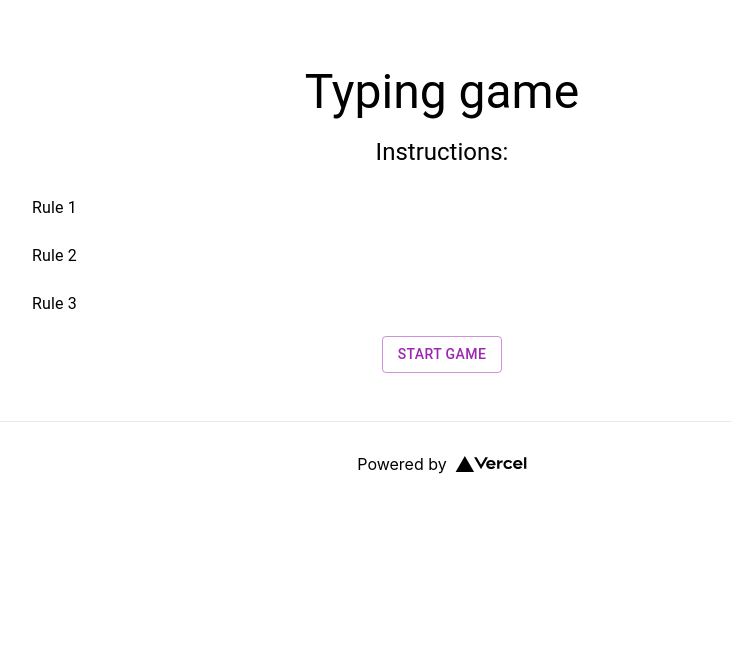
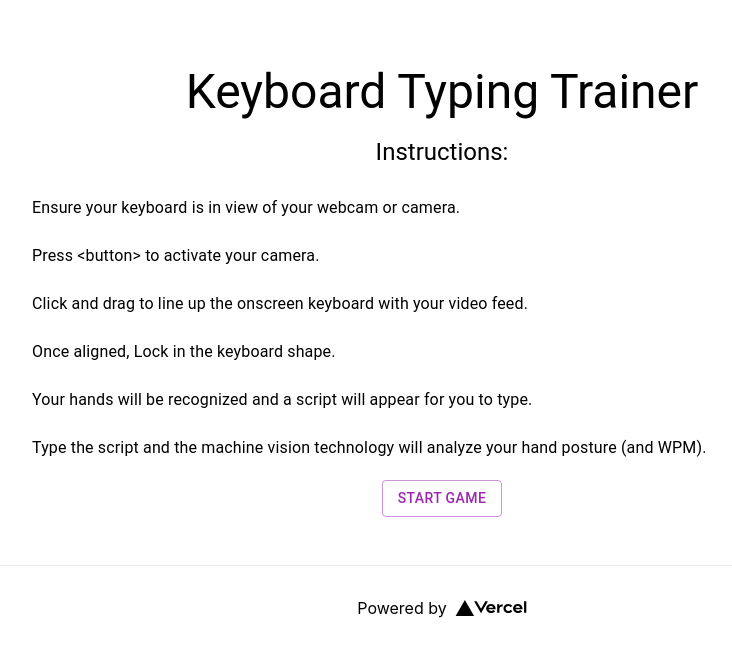
Before and after one commit to Nashtronaut/camType, a Next.js app: page / in a window 1280 px wide. Shown: the top 656 px of the page, without its empty margins (198-930 px from the left). Built offline with nearby package versions, Linux system fonts and the light colour scheme.

Commit message:
Added instructions

```diff
--- a/pages/index.js
+++ b/pages/index.js
@@ -38,20 +38,29 @@ export default function Home() {
             }}
           >
             <Typography variant="h3" align="center" paragraph>
-              Typing game
+              Keyboard Typing Trainer
             </Typography>
             <Typography variant="h5" align="center"gutterBottom>
               Instructions:
             </Typography>
             <List>
                 <ListItem>
-                  <ListItemText primary="Rule 1"/>
+                  <ListItemText primary="Ensure your keyboard is in view of your webcam or camera."/>
                 </ListItem>
                 <ListItem>
-                  <ListItemText primary="Rule 2"/>
+                  <ListItemText primary="Press <button> to activate your camera."/>
                 </ListItem>
                 <ListItem>
-                  <ListItemText primary="Rule 3"/>
+                  <ListItemText primary="Click and drag to line up the onscreen keyboard with your video feed."/>
+                </ListItem>
+                <ListItem>
+                  <ListItemText primary="Once aligned, Lock in the keyboard shape."/>
+                </ListItem>
+                <ListItem>
+                  <ListItemText primary="Your hands will be recognized and a script will appear for you to type."/>
+                </ListItem>
+                <ListItem>
+                  <ListItemText primary="Type the script and the machine vision technology will analyze your hand posture (and WPM)."/>
                 </ListItem>
             </List>
             <Box
```
